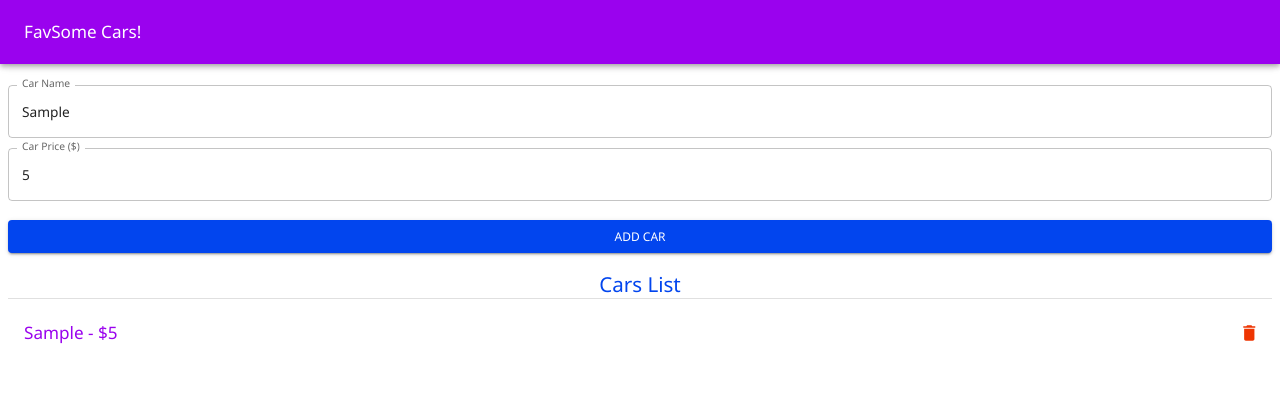
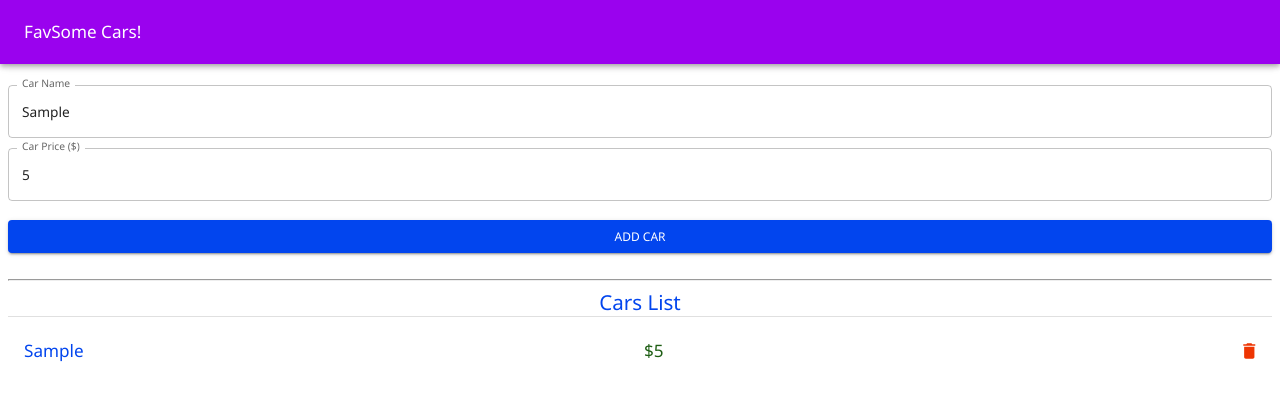
Before and after one commit to chandanch/favsome-carslist, a React (Create React App) app: page / in a window 1280 px wide. Both pictures are taken after typing "Sample", "5" into the empty fields and a click on the button "ADD CAR". Shown: the top 400 px of the page. Built offline with nearby package versions, Linux system fonts and the light colour scheme.

Commit message:
update style and use custom color using sx

```diff
--- a/src/App.js
+++ b/src/App.js
@@ -21,6 +21,7 @@ const App = () => {
 			<div className='favs-container'>
 				<CarsForm />
 				<br />
+				<hr />
 				<CarsList />
 			</div>
 		</div>
--- a/src/components/CarsList.jsx
+++ b/src/components/CarsList.jsx
@@ -6,9 +6,14 @@ import ListItemText from '@mui/material/ListItemText';
 import { IconButton, Divider } from '@mui/material';
 import DeleteIcon from '@mui/icons-material/Delete';
 import { useDispatch, useSelector } from 'react-redux';
+import { useTheme } from '@mui/material/styles';
+
 import { removeCar } from '../store';
 
 const CarsList = () => {
+	const theme = useTheme();
+	const priceTextColor = theme.palette.pricer;
+
 	const cars = useSelector((state) => {
 		return state.favsomes.cars;
 	});
@@ -39,8 +44,18 @@ const CarsList = () => {
 					<ListItemButton>
 						<ListItemText
 							primary={
-								<Typography variant='h6' color='primary'>
-									{car.name} - ${car.price}
+								<Typography variant='h6' color='secondary'>
+									{car.name}
+								</Typography>
+							}
+						/>
+						<ListItemText
+							primary={
+								<Typography
+									variant='h6'
+									sx={{ color: priceTextColor.main }}
+								>
+									${car.price}
 								</Typography>
 							}
 						/>
--- a/src/index.js
+++ b/src/index.js
@@ -27,6 +27,10 @@ const theme = createTheme({
 		danger: {
 			main: '#ee3502',
 		},
+		pricer: {
+			main: '#1e5e14',
+			contrastText: '#fff',
+		},
 	},
 });
 
```
